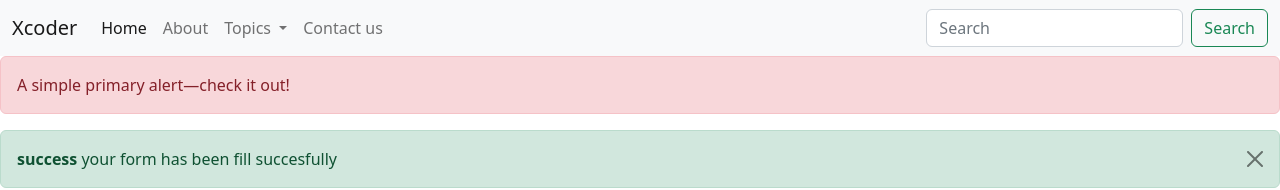
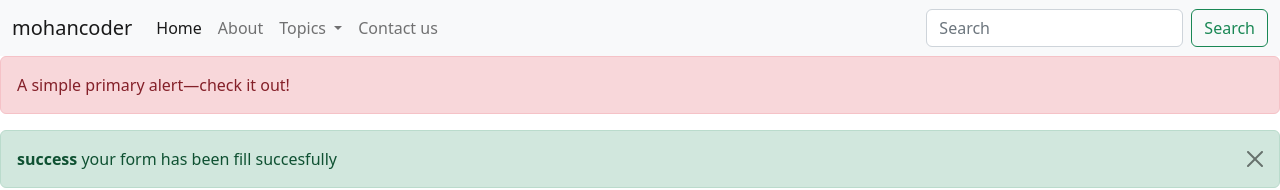
Before and after one commit to MohanMishra2000/Bootstrap, a plain HTML site: page index.html in a window 1280 px wide. Shown: the top 190 px of the page. Drawn offline with nearby package versions, Linux system fonts and the light colour scheme.

Commit message:
project starting

```diff
--- a/index.html
+++ b/index.html
@@ -12,7 +12,7 @@
 <body>
     <nav class="navbar navbar-expand-lg bg-light">
         <div class="container-fluid">
-            <a class="navbar-brand" href="#">Xcoder</a>
+            <a class="navbar-brand" href="#">mohancoder</a>
             <button class="navbar-toggler" type="button" data-bs-toggle="collapse"
                 data-bs-target="#navbarSupportedContent" aria-controls="navbarSupportedContent" aria-expanded="false"
                 aria-label="Toggle navigation">
```
Also changed, not shown: project.html (added).
